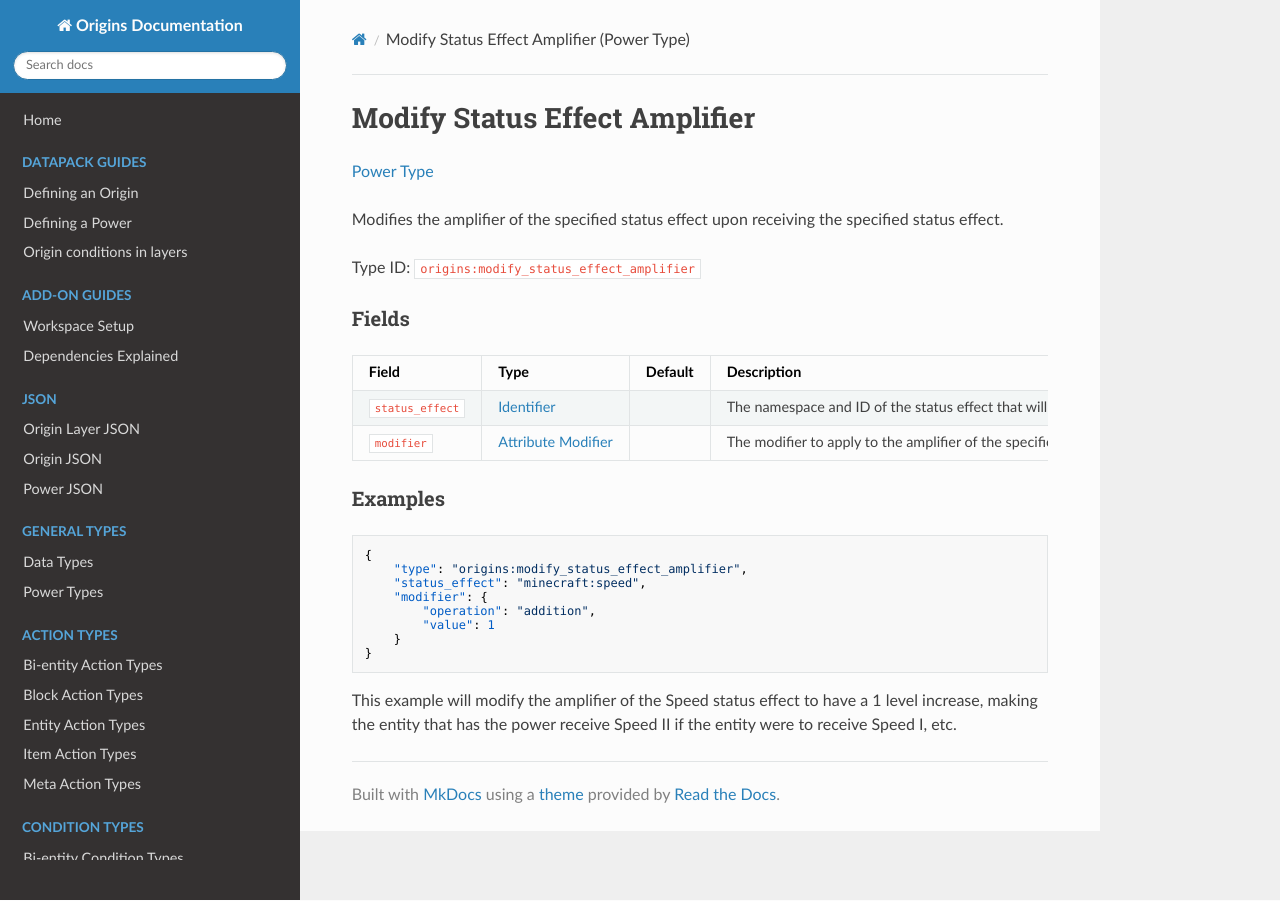
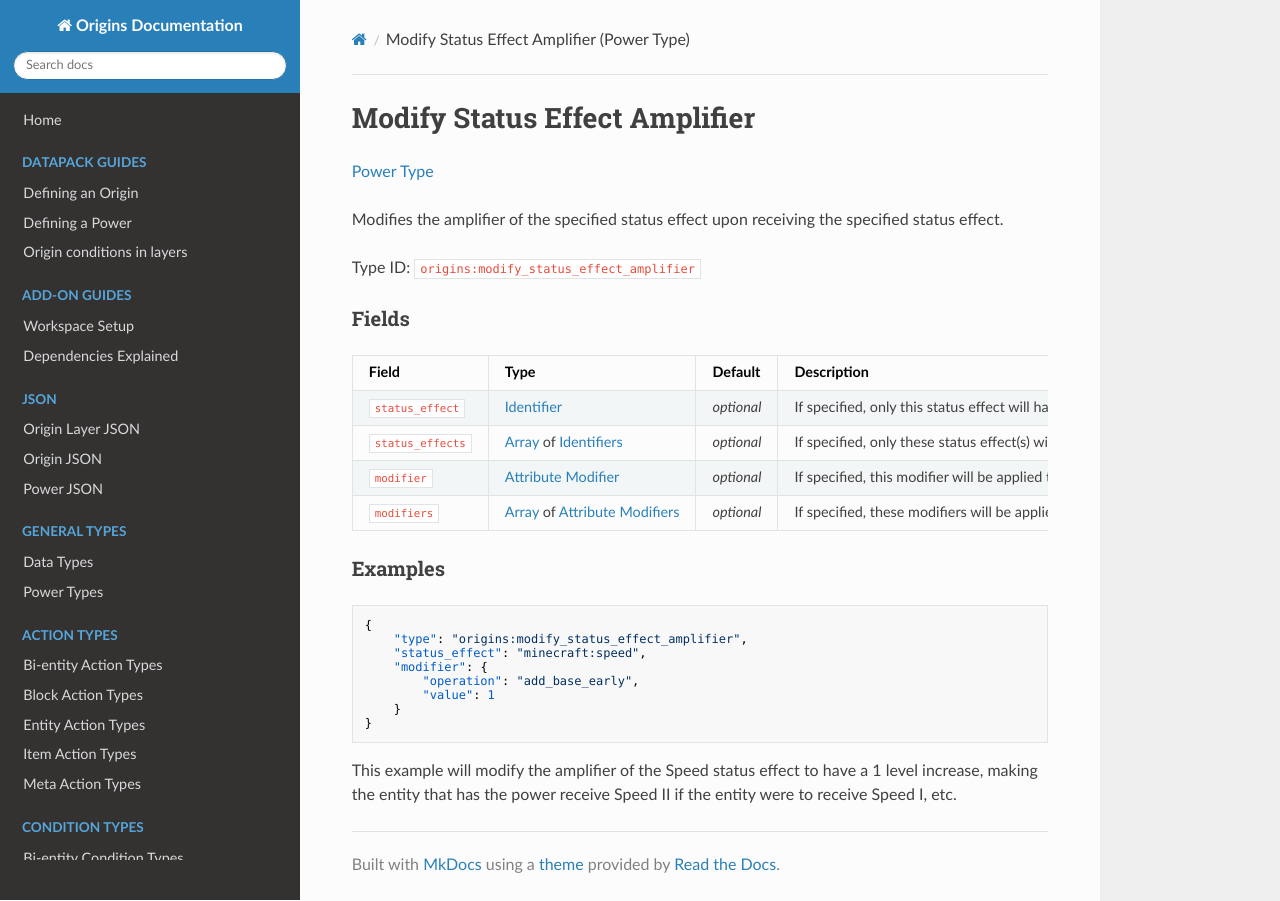
Before and after one commit to apace100/origins-docs, an MkDocs documentation site: the page built from docs/types/power_types/modify_status_effect_amplifier.md, in a window 1280 px wide. Built offline with MkDocs 1.6.1, drawn with Linux system fonts in a browser that asks for light colours; nearby versions of some CDN libraries.

Commit message:
Updated `modify_status_effect_amplifier.md` (Power Types) Changed the field table to have updated information about the said fields

```diff
--- a/docs/types/power_types/modify_status_effect_amplifier.md
+++ b/docs/types/power_types/modify_status_effect_amplifier.md
@@ -16,8 +16,10 @@ Type ID: `origins:modify_status_effect_amplifier`
 
 Field | Type | Default | Description
 ------|------|---------|------------
-`status_effect` | [Identifier](../data_types/identifier.md) | | The namespace and ID of the status effect that will have its amplifier modified.
-`modifier` | [Attribute Modifier](../data_types/attribute_modifier.md) | | The modifier to apply to the amplifier of the specified status effect.
+`status_effect` | [Identifier](../data_types/identifier.md) | _optional_ | If specified, only this status effect will have its amplifier modified upon being received.
+`status_effects` | [Array](../data_types/array.md) of [Identifiers](../data_types/identifier.md) | _optional_ | If specified, only these status effect(s) will have its amplifier modified upon being received.
+`modifier` | [Attribute Modifier](../data_types/attribute_modifier.md) | _optional_ | If specified, this modifier will be applied to the amplifier of the specified status effect(s).
+`modifiers` | [Array](../data_types/array.md) of [Attribute Modifiers](../data_types/attribute_modifier.md) | _optional_ | If specified, these modifiers will be applied to the amplifier of the specified status effect(s).
 
 
 ### Examples
@@ -27,7 +29,7 @@ Field | Type | Default | Description
     "type": "origins:modify_status_effect_amplifier",
     "status_effect": "minecraft:speed",
     "modifier": {
-        "operation": "addition",
+        "operation": "add_base_early",
         "value": 1
     }
 }
```
